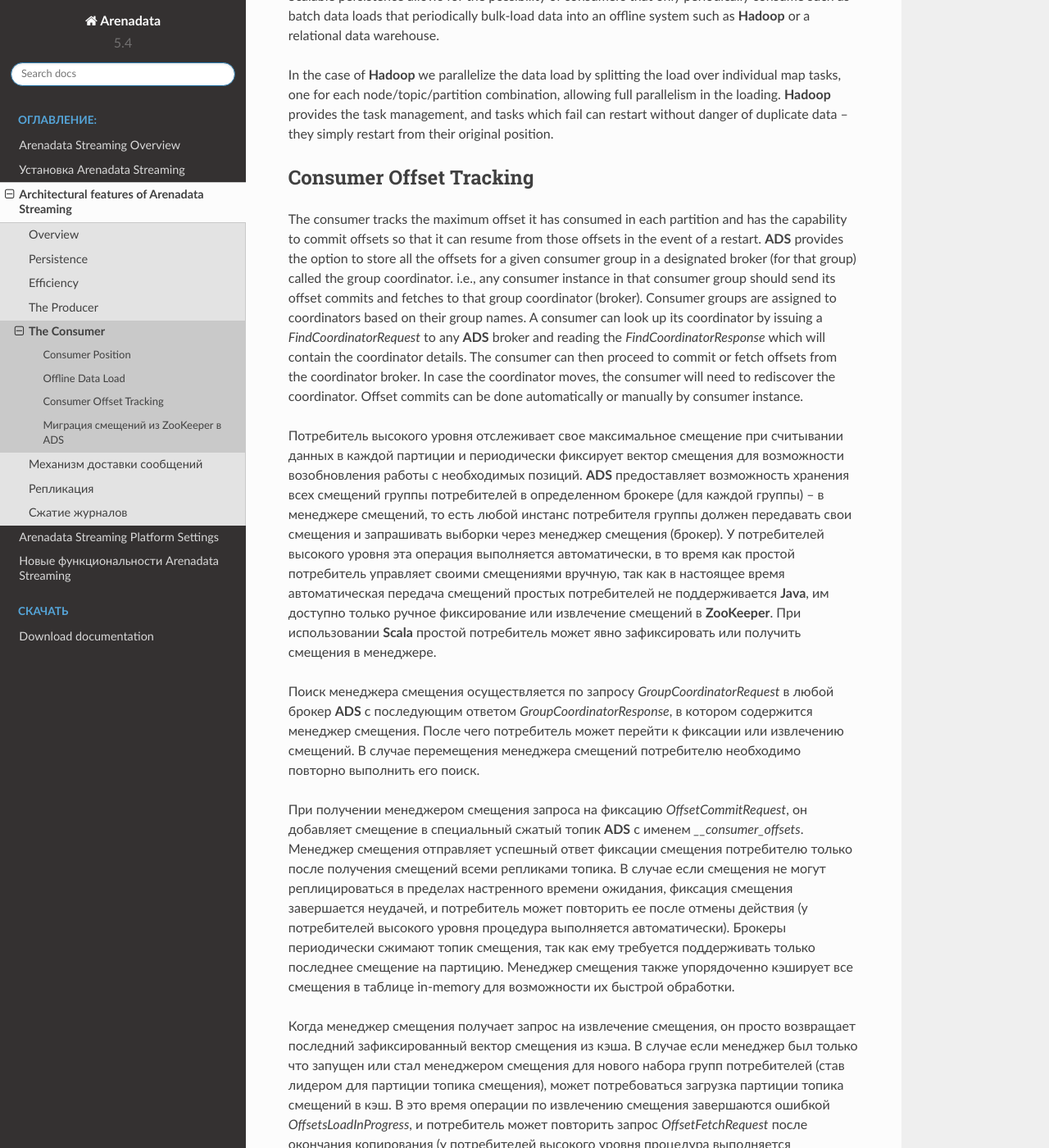
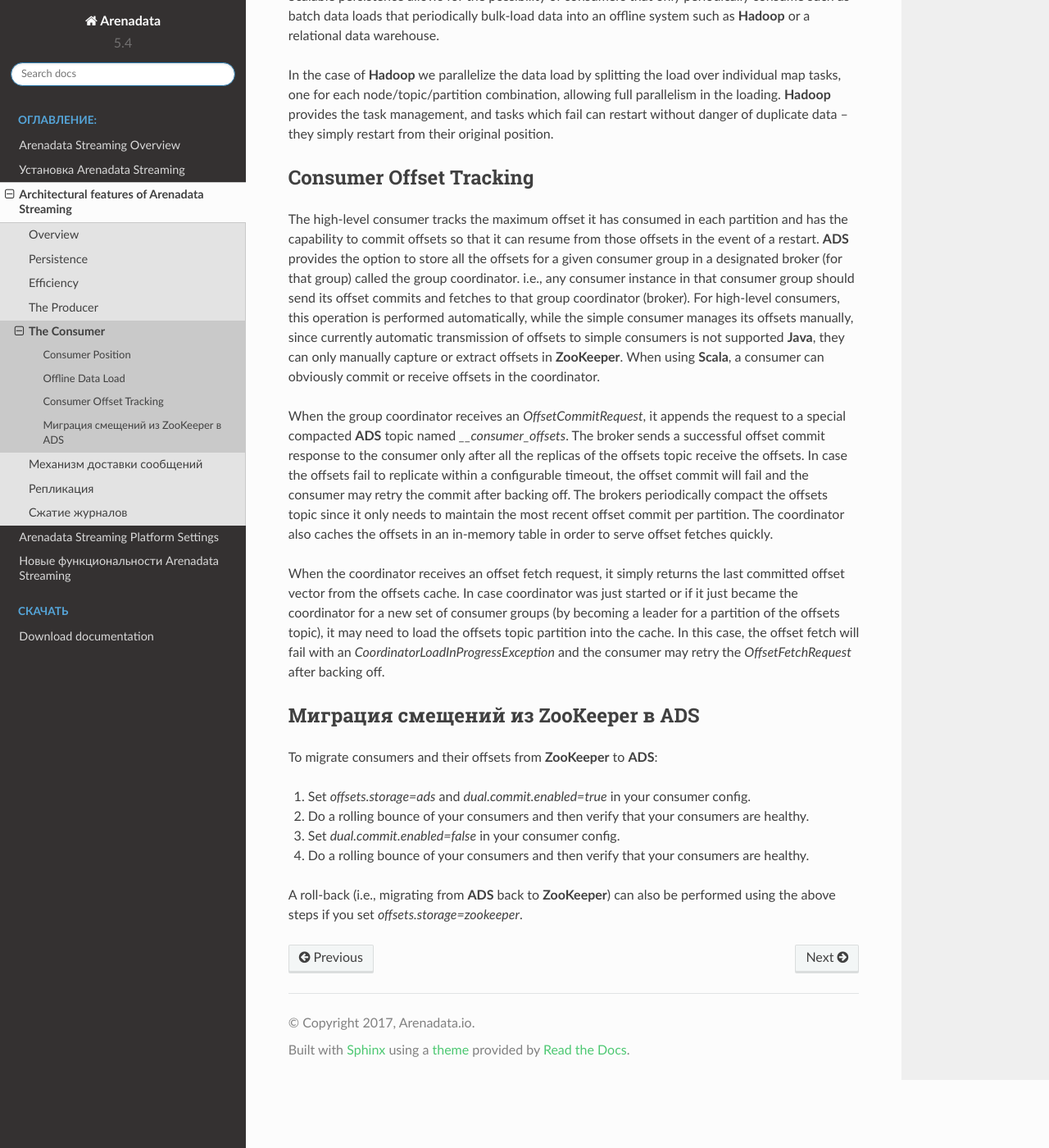
Before and after one commit to arenadata/docs_ads, a Sphinx documentation site: the page built from source/Architecture/consumer.rst, in a window 1280 px wide and 1400 px high, scrolled down 2016 px. Shown: the whole window at 82% size. Built offline with Sphinx 7.4.7 and the Read the Docs theme 2.0.0, drawn with Linux system fonts in a browser that asks for light colours; pages that are not in the unit, such as notebooks, are missing from menus; some of the changed text lies outside the part shown.

Commit message:
Update consumer.rst

```diff
--- a/source/Architecture/consumer.rst
+++ b/source/Architecture/consumer.rst
@@ -35,25 +35,21 @@ In the case of **Hadoop** we parallelize the data load by splitting the load ove
 Consumer Offset Tracking
 --------------------------
 
-The consumer tracks the maximum offset it has consumed in each partition and has the capability to commit offsets so that it can resume from those offsets in the event of a restart. **ADS** provides the option to store all the offsets for a given consumer group in a designated broker (for that group) called the group coordinator. i.e., any consumer instance in that consumer group should send its offset commits and fetches to that group coordinator (broker). Consumer groups are assigned to coordinators based on their group names. A consumer can look up its coordinator by issuing a *FindCoordinatorRequest* to any **ADS** broker and reading the *FindCoordinatorResponse* which will contain the coordinator details. The consumer can then proceed to commit or fetch offsets from the coordinator broker. In case the coordinator moves, the consumer will need to rediscover the coordinator. Offset commits can be done automatically or manually by consumer instance.
+The high-level consumer tracks the maximum offset it has consumed in each partition and has the capability to commit offsets so that it can resume from those offsets in the event of a restart. **ADS** provides the option to store all the offsets for a given consumer group in a designated broker (for that group) called the group coordinator. i.e., any consumer instance in that consumer group should send its offset commits and fetches to that group coordinator (broker). For high-level consumers, this operation is performed automatically, while the simple consumer manages its offsets manually, since currently automatic transmission of offsets to simple consumers is not supported **Java**, they can only manually capture or extract offsets in **ZooKeeper**. When using **Scala**, a consumer can obviously commit or receive offsets in the coordinator.
 
-Потребитель высокого уровня отслеживает свое максимальное смещение при считывании данных в каждой партиции и периодически фиксирует вектор смещения для возможности возобновления работы с необходимых позиций. **ADS** предоставляет возможность хранения всех смещений группы потребителей в определенном брокере (для каждой группы) -- в менеджере смещений, то есть любой инстанс потребителя группы должен передавать свои смещения и запрашивать выборки через менеджер смещения (брокер). У потребителей высокого уровня эта операция выполняется автоматически, в то время как простой потребитель управляет своими смещениями вручную, так как в настоящее время автоматическая передача смещений простых потребителей не поддерживается **Java**, им доступно только ручное фиксирование или извлечение смещений в **ZooKeeper**. При использовании **Scala** простой потребитель может явно зафиксировать или получить смещения в менеджере.
+When the group coordinator receives an *OffsetCommitRequest*, it appends the request to a special compacted **ADS** topic named *__consumer_offsets*. The broker sends a successful offset commit response to the consumer only after all the replicas of the offsets topic receive the offsets. In case the offsets fail to replicate within a configurable timeout, the offset commit will fail and the consumer may retry the commit after backing off. The brokers periodically compact the offsets topic since it only needs to maintain the most recent offset commit per partition. The coordinator also caches the offsets in an in-memory table in order to serve offset fetches quickly.
 
-Поиск менеджера смещения осуществляется по запросу *GroupCoordinatorRequest* в любой брокер **ADS** с последующим ответом *GroupCoordinatorResponse*, в котором содержится менеджер смещения. После чего потребитель может перейти к фиксации или извлечению смещений. В случае перемещения менеджера смещений потребителю необходимо повторно выполнить его поиск.
-
-При получении менеджером смещения запроса на фиксацию *OffsetCommitRequest*, он добавляет смещение в специальный сжатый топик **ADS** с именем *__consumer_offsets*. Менеджер смещения отправляет успешный ответ фиксации смещения потребителю только после получения смещений всеми репликами топика. В случае если смещения не могут реплицироваться в пределах настренного времени ожидания, фиксация смещения завершается неудачей, и потребитель может повторить ее после отмены действия (у потребителей высокого уровня процедура выполняется автоматически). Брокеры периодически сжимают топик смещения, так как ему требуется поддерживать только последнее смещение на партицию. Менеджер смещения также упорядоченно кэширует все смещения в таблице in-memory для возможности их быстрой обработки.
-
-Когда менеджер смещения получает запрос на извлечение смещения, он просто возвращает последний зафиксированный вектор смещения из кэша. В случае если менеджер был только что запущен или стал менеджером смещения для нового набора групп потребителей (став лидером для партиции топика смещения), может потребоваться загрузка партиции топика смещений в кэш. В это время операции по извлечению смещения завершаются ошибкой *OffsetsLoadInProgress*, и потребитель может повторить запрос *OffsetFetchRequest* после окончания копирования (у потребителей высокого уровня процедура выполняется автоматически).
+When the coordinator receives an offset fetch request, it simply returns the last committed offset vector from the offsets cache. In case coordinator was just started or if it just became the coordinator for a new set of consumer groups (by becoming a leader for a partition of the offsets topic), it may need to load the offsets topic partition into the cache. In this case, the offset fetch will fail with an *CoordinatorLoadInProgressException* and the consumer may retry the *OffsetFetchRequest* after backing off.
 
 
 Миграция смещений из ZooKeeper в ADS
 --------------------------------------
 
-Для миграции потребителей и смещений из **ZooKeeper** в **ADS** необходимо выполнить следующие действия:
+To migrate consumers and their offsets from **ZooKeeper** to **ADS**:
 
-1. Установить *offsets.storage=ads* и *dual.commit.enabled=true* в настройках потребителя.
-2. Выполнить резкий переход к потребителям и убедиться в их исправности.
-3. Установить *dual.commit.enabled=false* в настройках потребителя.
-4. Выполнить резкий переход к потребителям и убедиться в их исправности.
+1. Set *offsets.storage=ads* and *dual.commit.enabled=true* in your consumer config.
+2. Do a rolling bounce of your consumers and then verify that your consumers are healthy.
+3. Set *dual.commit.enabled=false* in your consumer config.
+4. Do a rolling bounce of your consumers and then verify that your consumers are healthy.
 
-Обратный переход (с **ADS** в **ZooKeeper**) также может выполняться с помощью вышеуказанных шагов при установке *offsets.storage=zookeeper*.
+A roll-back (i.e., migrating from **ADS** back to **ZooKeeper**) can also be performed using the above steps if you set *offsets.storage=zookeeper*.
```
